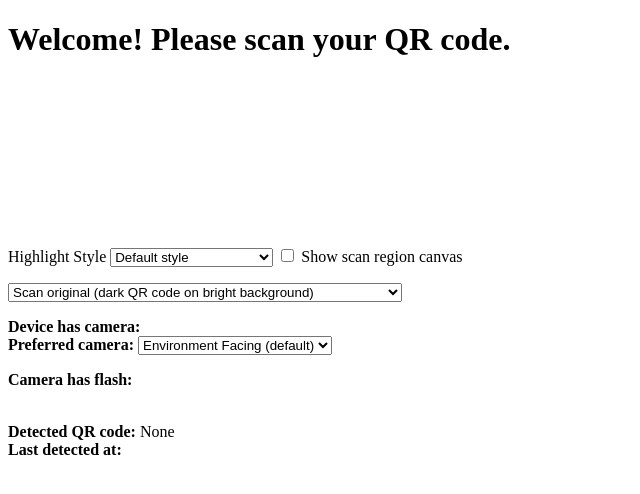
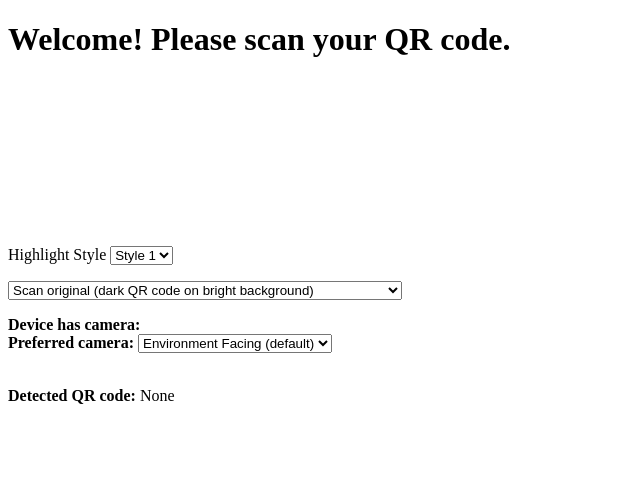
Before and after one commit to ironkun2k4/clock, a Flask app: page / in a window 1280 px wide. Shown: the top 494 px of the page, without its empty margins (0-640 px from the left). Run offline with Flask 2, Linux system fonts and the light colour scheme; some libraries are stand-ins or nearby versions.

Commit message:
Remove unused elements

```diff
--- a/volunteer_hours/templates/index.html
+++ b/volunteer_hours/templates/index.html
@@ -13,14 +13,9 @@
     <label>
         Highlight Style
         <select id="scan-region-highlight-style-select">
-            <option value="default-style">Default style</option>
-            <option value="example-style-1">Example custom style 1</option>
-            <option value="example-style-2">Example custom style 2</option>
+            <option value="style-1">Style 1</option>
+            <option value="style-2">Style 2</option>
         </select>
-    </label>
-    <label>
-        <input id="show-scan-region" type="checkbox">
-        Show scan region canvas
     </label>
 </div>
 <div>
@@ -41,18 +36,9 @@
         <option value="user">User Facing</option>
     </select>
 </div>
-<b>Camera has flash: </b>
-<span id="cam-has-flash"></span>
-<div>
-    <button id="flash-toggle">📸 Flash: <span id="flash-state">off</span></button>
-</div>
 <br>
 <b>Detected QR code: </b>
 <span id="cam-qr-result">None</span>
-<br>
-<b>Last detected at: </b>
-<span id="cam-qr-result-timestamp"></span>
-<br>
 
 <script src="{{url_for('static', filename='js/qr-scanner/qr-scanner.umd.min.js')}}"></script>
 <script>
@@ -60,11 +46,7 @@
     const videoContainer = document.getElementById('video-container');
     const camHasCamera = document.getElementById('cam-has-camera');
     const camList = document.getElementById('cam-list');
-    const camHasFlash = document.getElementById('cam-has-flash');
-    const flashToggle = document.getElementById('flash-toggle');
-    const flashState = document.getElementById('flash-state');
     const camQrResult = document.getElementById('cam-qr-result');
-    const camQrResultTimestamp = document.getElementById('cam-qr-result-timestamp');
     const fileSelector = document.getElementById('file-selector');
     const fileQrResult = document.getElementById('file-qr-result');
 
@@ -88,19 +70,14 @@
         highlightCodeOutline: true,
     });
 
-    const updateFlashAvailability = () => {
-        scanner.hasFlash().then(hasFlash => {
-            camHasFlash.textContent = hasFlash;
-            flashToggle.style.display = hasFlash ? 'inline-block' : 'none';
-        });
-    };
-
     scanner.start().then(() => {
         updateFlashAvailability();
-        // List cameras after the scanner started to avoid listCamera's stream and the scanner's stream being requested
-        // at the same time which can result in listCamera's unconstrained stream also being offered to the scanner.
-        // Note that we can also start the scanner after listCameras, we just have it this way around in the demo to
-        // start the scanner earlier.
+        // List cameras after the scanner started to avoid listCamera's stream
+        // and the scanner's stream being requested at the same time which can
+        // result in listCamera's unconstrained stream also being offered to
+        // the scanner. Note that we can also start the scanner after
+        // listCameras, we just have it this way around in the demo to start
+        // the scanner earlier.
         QrScanner.listCameras(true).then(cameras => cameras.forEach(camera => {
             const option = document.createElement('option');
             option.value = camera.id;
@@ -119,23 +96,12 @@
         scanner._updateOverlay(); // reposition the highlight because style 2 sets position: relative
     });
 
-    document.getElementById('show-scan-region').addEventListener('change', (e) => {
-        const input = e.target;
-        const label = input.parentNode;
-        label.parentNode.insertBefore(scanner.$canvas, label.nextSibling);
-        scanner.$canvas.style.display = input.checked ? 'block' : 'none';
-    });
-
     document.getElementById('inversion-mode-select').addEventListener('change', event => {
         scanner.setInversionMode(event.target.value);
     });
 
     camList.addEventListener('change', event => {
         scanner.setCamera(event.target.value).then(updateFlashAvailability);
-    });
-
-    flashToggle.addEventListener('click', () => {
-        scanner.toggleFlash().then(() => flashState.textContent = scanner.isFlashOn() ? 'on' : 'off');
     });
 
     // ####### File Scanning #######
@@ -160,32 +126,9 @@
         line-height: 0;
     }
 
-    #video-container.example-style-1 .scan-region-highlight-svg,
-    #video-container.example-style-1 .code-outline-highlight {
+    #video-container.style-2 .scan-region-highlight-svg,
+    #video-container.style-2 .code-outline-highlight {
         stroke: #64a2f3 !important;
-    }
-
-    #video-container.example-style-2 {
-        position: relative;
-        width: max-content;
-        height: max-content;
-        overflow: hidden;
-    }
-    #video-container.example-style-2 .scan-region-highlight {
-        border-radius: 30px;
-        outline: rgba(0, 0, 0, .25) solid 50vmax;
-    }
-    #video-container.example-style-2 .scan-region-highlight-svg {
-        display: none;
-    }
-    #video-container.example-style-2 .code-outline-highlight {
-        stroke: rgba(255, 255, 255, .5) !important;
-        stroke-width: 15 !important;
-        stroke-dasharray: none !important;
-    }
-
-    #flash-toggle {
-        display: none;
     }
 
     hr {
```
